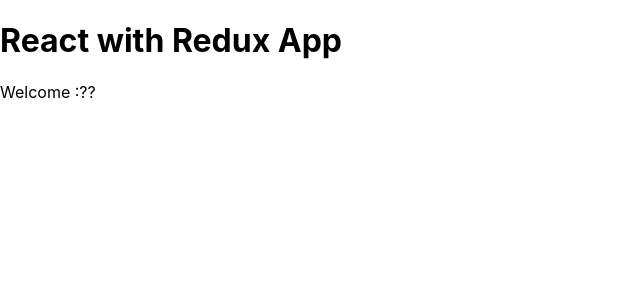
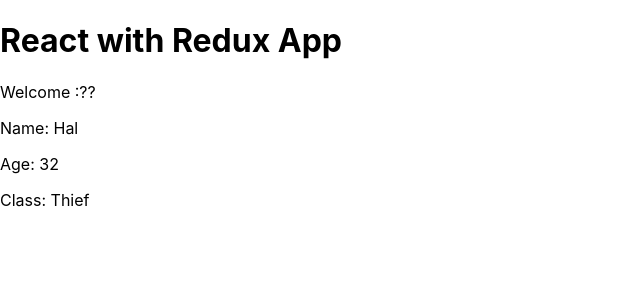
Before and after one commit to wdbsa/react-redux-app, a React (Create React App) app: page / in a window 1280 px wide. Shown: the top 300 px of the page, without its empty margins (0-640 px from the left). Built offline with nearby package versions, Linux system fonts and the light colour scheme.

Commit message:
nesting components

```diff
--- a/src/App.js
+++ b/src/App.js
@@ -1,4 +1,4 @@
-
+import Ninja from './Component/Ninja'
 
 function App() {
   return (
@@ -6,6 +6,7 @@
       <header className="App-header">
         <h1>React with Redux App</h1>
         <p>Welcome :??</p>
+        <Ninja />
       </header>
     </div>
   );
--- /dev/null
+++ b/src/Component/Ninja.js
@@ -0,0 +1,15 @@
+import React, { Component } from "react";
+
+class Ninja extends Component {
+    render() {
+        return (
+            <div>
+                <p>Name: Hal</p>
+                <p>Age: 32</p>
+                <p>Class: Thief</p>
+            </div>
+        );
+    }
+}
+
+export default Ninja;
```
